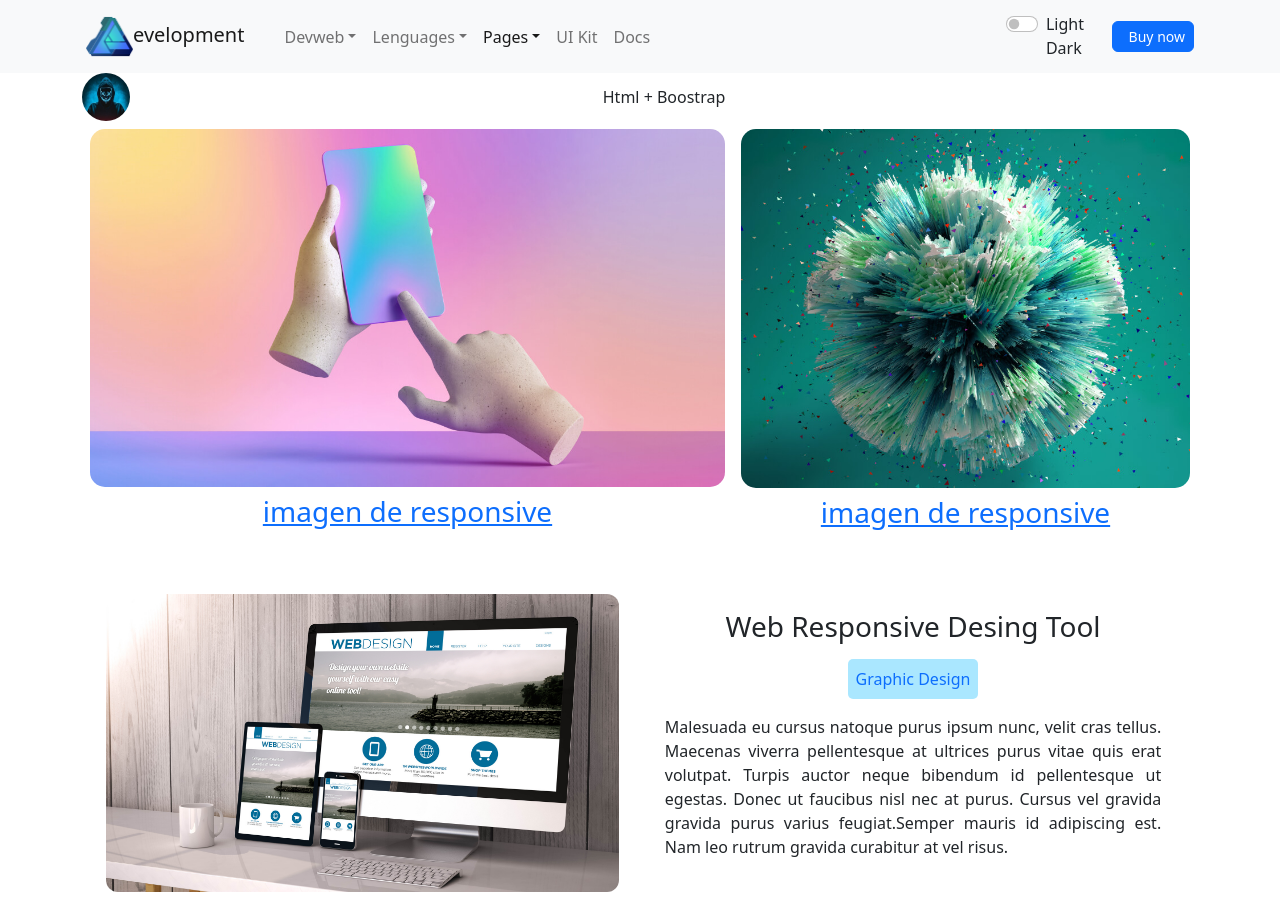
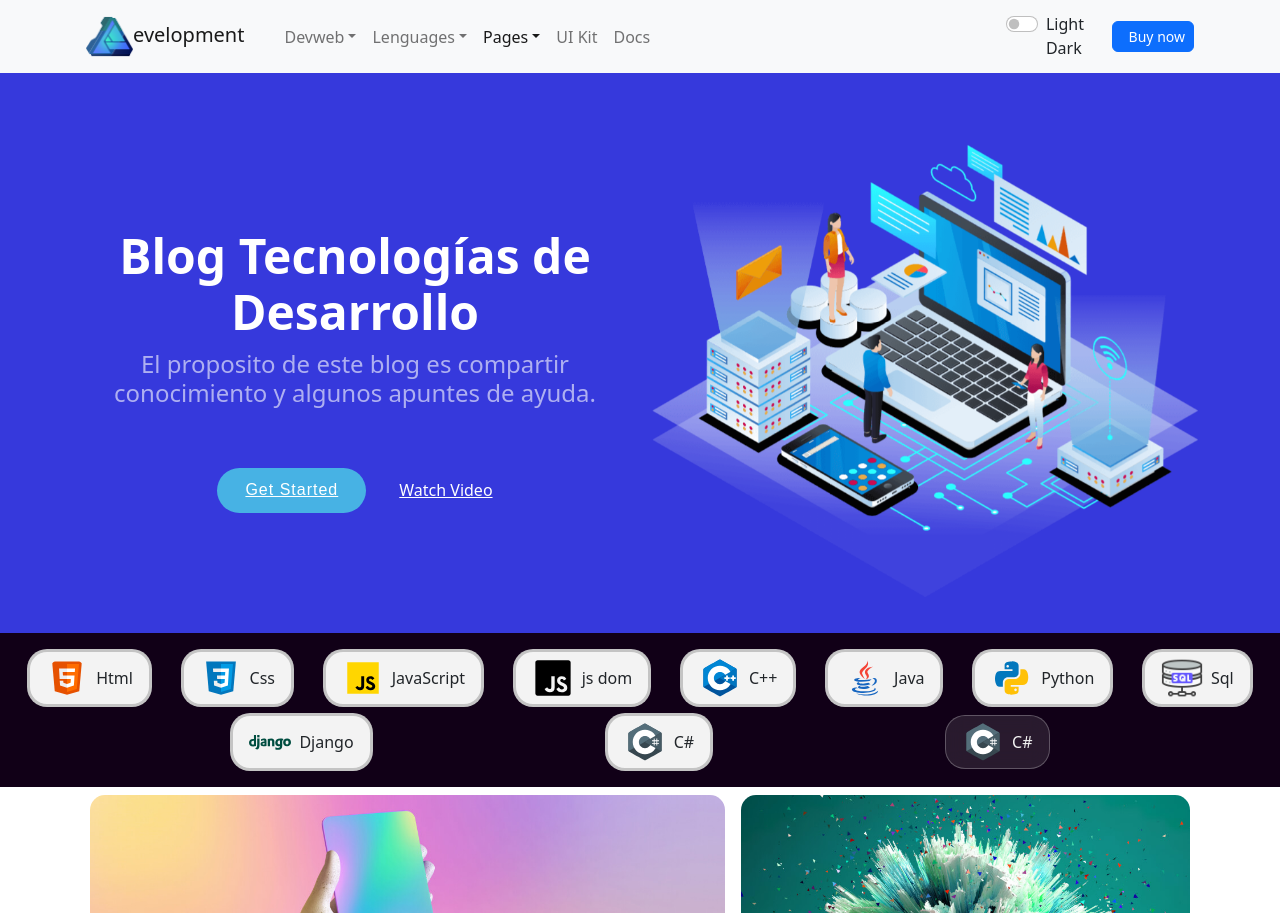
Before and after one commit to erre0uno/Andres_Dev, a plain HTML site: page index.html in a window 1280 px wide. Shown: the top 913 px of the page. Drawn offline with nearby package versions, Linux system fonts and the light colour scheme.

Commit message:
agrego encabezado, pilas de logos y test.html

```diff
--- a/css/styles.css
+++ b/css/styles.css
@@ -7,8 +7,6 @@ body {
 }
 */
 
-
-
 h1,h2,h3,h4,h5{
     text-align: center;
 }
@@ -17,7 +15,7 @@ table, th, td {
     border: 1px solid black
 }
 
-/* ▓▓▓▓▓▓▓▓▓▓▓▓▓▓▓▓▓▓▓▓▓▓▓▓▓▓▓▓▓▓▓▓▓ gradientes  ▓▓▓▓▓▓▓▓▓▓▓▓▓▓▓▓▓▓▓▓▓▓▓▓▓▓▓▓▓*/
+/* ▓▓▓▓▓▓▓▓▓▓▓ gradientes  ▓▓▓▓▓▓▓▓▓▓▓▓*/
 
 .gradiente0{
     background-image: linear-gradient(to top, #0250c5 0%, #d43f8d 100%);
@@ -40,17 +38,19 @@ table, th, td {
     font-family:  'Open Sans Medium', sans-serif;
 }
 
-/* ▓▓▓▓▓▓▓▓▓▓▓▓▓▓▓▓▓▓▓▓▓▓▓▓▓▓▓▓▓▓▓▓▓ trajetas ▓▓▓▓▓▓▓▓▓▓▓▓▓▓▓▓▓▓▓▓▓▓▓▓▓▓▓▓▓*/
+/* ▓▓▓▓▓▓▓▓▓▓▓▓ tarjetas ▓▓▓▓▓▓▓▓▓▓▓▓*/
 .tarjetas{
     margin:10px auto;
     box-shadow: 1px 4px 10px 2px #aaaaaa;
     border: 1px  gray;
 }
 
-/* ▓▓▓▓▓▓▓▓▓▓▓▓▓▓▓▓▓▓▓▓▓▓▓▓▓▓▓▓▓▓▓▓▓ TOOL CSS tarjetas collapse ▓▓▓▓▓▓▓▓▓▓▓▓▓▓▓▓▓▓▓▓▓▓▓▓▓▓▓▓▓*/
+/* ▓▓▓▓▓▓▓▓▓ TOOL CSS tarjetas collapse ▓▓▓▓▓▓▓▓▓*/
 
+/*--------------------------------------------------------------
+# *EFECTO EN EL OVER TRANSICION!!!!
+--------------------------------------------------------------*/
 
-/*EFECTO EN EL OVER TRANSICION!!!!*/
 .post {
     transition: box-shadow 0.3s ease;
 /*  transition: *propiedad *tiempo transicion *algoritmoAcerleracion(ease,ease-in,ease-in-out,ease-out, linear) ; */
@@ -79,11 +79,213 @@ table, th, td {
     color: black;
 }
 
-.ficha {
+#fichas {
+    background-color: #110017;
+    padding: 0.8rem 0.3rem;
     display: flex;
     flex-wrap: wrap;
     align-items: center;
+    justify-content: space-evenly;
+
+}
+.ficha {
+    display: inline-flex;
+    align-items: center;
+    justify-content: center;
+    padding: 0.3rem 1rem;
+    margin: 0.2rem 0.4rem;
+    background-color: #f3f3f3;
+    border-radius: 20px;
+
+    transition: box-shadow 0.3s ease;
+    border: 3px solid #b9b9b9d0;
+}
+.ficha:hover {
+    box-shadow: 0 0.2rem 0.4rem rgba(0,0,0,0.3) ;
+}
+
+.ficha img {
+    width: 42px;
+    height: 42px;
 }
 .ficha p {
+    display: flex;
+    text-align: center;
     margin: 0 auto;
+    padding-left: 0.5rem;
+    font-weight: 500;
 }
+
+
+
+.ficha_transparente {
+  display: inline-flex;
+  align-items: center;
+  justify-content: center;
+  padding: 0.3rem 1rem;
+  margin: 0.2rem 0.4rem;
+
+  transition: box-shadow 0.3s ease;
+  border: 3px solid #b9b9b9d0;
+
+  background: rgba(255, 255, 255, .1);
+  z-index: 1;
+  border: 1px solid rgba(255, 255, 255, .25);
+  border-radius: 20px;
+  backdrop-filter: blur(10px);
+}
+.ficha_transparente:hover {
+  box-shadow: 0 0.2rem 0.4rem rgba(255, 255, 255, 0.3) ;
+}
+.ficha_transparente img
+{
+  width: 42px;
+  height: 42px;
+}
+.ficha_transparente p {
+  display: flex;
+  text-align: center;
+  margin: 0 auto;
+  padding-left: 0.5rem;
+  font-weight: 500;
+  color: #f3f3f3;
+}
+
+/*--------------------------------------------------------------
+# Hero Section
+--------------------------------------------------------------*/
+#hero {
+    width: 100%;
+    height: 70vh;
+    background: #3639dc;
+  }
+
+  #hero .container {
+    padding-top: 2.2rem;
+  }
+
+  #hero h1 {
+    margin: 0 0 10px 0;
+    font-size: 48px;
+    font-weight: 700;
+    line-height: 56px;
+    color: #fff;
+  }
+
+  #hero h2 {
+    color: rgba(255, 255, 255, 0.6);
+    margin-bottom: 50px;
+    font-size: 24px;
+  }
+
+  #hero .btn-get-started {
+    font-family: "Jost", sans-serif;
+    font-weight: 500;
+    font-size: 16px;
+    letter-spacing: 1px;
+    display: inline-block;
+    padding: 10px 28px 11px 28px;
+    border-radius: 50px;
+    transition: 0.5s;
+    margin: 10px 0 0 0;
+    color: #fff;
+    background: #47b2e4;
+  }
+
+  #hero .btn-get-started:hover {
+    background: #209dd8;
+  }
+
+  #hero .btn-watch-video {
+    font-size: 16px;
+    display: flex;
+    align-items: center;
+    transition: 0.5s;
+    margin: 10px 0 0 25px;
+    color: #fff;
+    line-height: 1;
+  }
+
+  #hero .btn-watch-video i {
+    line-height: 0;
+    color: #fff;
+    font-size: 32px;
+    transition: 0.3s;
+    margin-right: 8px;
+  }
+
+  #hero .btn-watch-video:hover i {
+    color: #47b2e4;
+  }
+
+  #hero .animated {
+    animation: up-down 2s ease-in-out infinite alternate-reverse both;
+  }
+
+  @media (max-width: 991px) {
+    #hero {
+      height: 100vh;
+      text-align: center;
+    }
+
+    #hero .animated {
+      -webkit-animation: none;
+      animation: none;
+    }
+
+    #hero .hero-img {
+      text-align: center;
+    }
+
+    #hero .hero-img img {
+      width: 50%;
+    }
+  }
+
+  @media (max-width: 768px) {
+    #hero h1 {
+      font-size: 28px;
+      line-height: 36px;
+    }
+
+    #hero h2 {
+      font-size: 18px;
+      line-height: 24px;
+      margin-bottom: 30px;
+    }
+
+    #hero .hero-img img {
+      width: 70%;
+    }
+  }
+
+  @media (max-width: 575px) {
+    #hero .hero-img img {
+      width: 80%;
+    }
+
+    #hero .btn-get-started {
+      font-size: 16px;
+      padding: 10px 24px 11px 24px;
+    }
+  }
+
+  @-webkit-keyframes up-down {
+    0% {
+      transform: translateY(10px);
+    }
+
+    100% {
+      transform: translateY(-10px);
+    }
+  }
+
+  @keyframes up-down {
+    0% {
+      transform: translateY(10px);
+    }
+
+    100% {
+      transform: translateY(-10px);
+    }
+  }
--- /dev/null
+++ b/css/test.css
@@ -0,0 +1,113 @@
+/* ▓▓▓▓▓▓▓▓▓▓▓▓ tarjetas ▓▓▓▓▓▓▓▓▓▓▓▓*/
+
+body {
+  display: grid;
+  place-items: center;
+  background: #110017;
+  font-family: 'Quicksand', sans-serif;
+
+}
+
+.container:after {
+  content:'';
+  height: 50px;
+  width: 50px;
+  position: absolute;
+  border-radius: 50%;
+  background: linear-gradient(#aba2b0, #664475);
+  transform: translate(-10px, -250px);
+}
+
+.container:before {
+  content:'';
+  height: 100px;
+  width: 100px;
+  position: absolute;
+  border-radius: 50%;
+  background: linear-gradient(#aba2b0, #664475);
+  transform: translate(120px, 160px);
+}
+
+.box {
+  height: 200px;
+  width: 180px;
+  position: relative;
+  background: rgba(255, 255, 255, .1);
+  z-index: 1;
+  top: 3em;
+  border: 1px solid rgba(255, 255, 255, .25);
+  border-radius: 6px;
+  backdrop-filter: blur(10px);
+}
+.content{
+  z-index: 2;
+  position: absolute;
+}
+
+img{
+  position: absolute;
+  top: -180px;
+  left: 50px;
+  border-radius: 50%;
+  width: 75px;
+  height: 75px;
+  box-shadow: 2px 1px 10px rgba(0,0,0,15);
+}
+h3{
+  position: absolute;
+  left: 60px;
+  top: -110px;
+  font-weight: 100;
+  color: #baafbd;
+}
+.profession{
+  letter-spacing: 1px;
+  font-size: .6em;
+  color: grey;
+  z-index: 30;
+  left: 65px;
+  top: -75px;
+  position: relative;
+  font-family: serif,cursive;
+}
+ul {
+  z-index: 10;
+  position: relative;
+}
+.card__info {
+  margin: 1em 0;
+  list-style-type: none;
+  padding: 0;
+}
+.card__info li{
+  display: inline-block;
+  text-align: center;
+  padding: 0.5em;
+  position: relative;
+  left: 30px;
+  top: -65px;
+}
+.value{
+  font-size: 10px;
+  display: block;
+  font-weight: bold;
+  color: #8e7d91;
+
+}
+.parameter{
+  font-weight: 100;
+  font-size: 10px;
+  color: #e7dfe8;
+
+}
+.follow{
+  position: absolute;
+  width: 10em;
+  top: 35px;
+  left: -120px;
+  z-index: 10;
+  background: transparent;
+  color: #c8c1c9;
+  border: 1px solid rgba(255,255,255,25);
+  cursor: pointer;
+}
--- a/index.html
+++ b/index.html
@@ -13,6 +13,7 @@
 </head>
 
 <body>
+
   <header class="header navbar navbar-expand-lg bg-light navbar-sticky">
     <div class="container px-3">
       <a href="index.html" class="navbar-brand pe-3">
@@ -29,7 +30,8 @@
               <a href="#" class="nav-link dropdown-toggle" data-bs-toggle="dropdown">Devweb</a>
               <div class="dropdown-menu p-0">
                 <div class="d-lg-flex">
-                  <div class="mega-dropdown-column bg-position-center bg-repeat-0 bg-size-cover rounded-3 rounded-end-0" style="background-image: url(assets/img/landings.jpg); margin: -1px;"></div>
+                  <div class="mega-dropdown-column bg-position-center bg-repeat-0 bg-size-cover rounded-3 rounded-end-0"
+                    style="background-image: url(assets/img/landings.jpg); margin: -1px;"></div>
                   <div class="mega-dropdown-column pt-lg-3 pb-lg-4">
                     <ul class="list-unstyled mb-0">
                       <li><a href="#" class="dropdown-item">Template Intro Page</a></li>
@@ -59,7 +61,7 @@
               </ul>
             </li>
             <li class="nav-item dropdown">
-              <a  href="#" class="nav-link dropdown-toggle active" data-bs-toggle="dropdown">Pages</a>
+              <a href="#" class="nav-link dropdown-toggle active" data-bs-toggle="dropdown">Pages</a>
               <div class="dropdown-menu">
                 <div class="d-lg-flex pt-lg-3">
                   <div class="mega-dropdown-column">
@@ -137,7 +139,8 @@
         <label class="form-check-label d-none d-sm-block" for="theme-mode">Light</label>
         <label class="form-check-label d-none d-sm-block" for="theme-mode">Dark</label>
       </div>
-      <button type="button" class="navbar-toggler" data-bs-toggle="offcanvas" data-bs-target="#navbarNav" aria-controls="navbarNav" aria-expanded="false" aria-label="Toggle navigation">
+      <button type="button" class="navbar-toggler" data-bs-toggle="offcanvas" data-bs-target="#navbarNav"
+        aria-controls="navbarNav" aria-expanded="false" aria-label="Toggle navigation">
         <span class="navbar-toggler-icon"></span>
       </button>
       <a href="#" class="btn btn-primary btn-sm fs-sm rounded d-none d-lg-inline-flex" target="_blank" rel="noopener">
@@ -147,14 +150,71 @@
     </div>
   </header> <!-- ▓▓▓▓ End head  ▓▓▓▓▓-->
 
-  <section>
-    <div class="container ">
+  <!-- ▓▓▓▓ HERO  ▓▓▓▓▓-->
+  <section id="hero" class="d-flex align-items-center">
+    <div class="container">
+      <div class="row">
+        <div
+          class="col-lg-6 d-flex flex-column justify-content-center pt-4 pt-lg-0 order-2 order-lg-1 aos-init aos-animate"
+          data-aos="fade-up" data-aos-delay="200">
+          <h1>Blog Tecnologías de Desarrollo</h1>
+          <h2>El proposito de este blog es compartir conocimiento y algunos apuntes de ayuda.</h2>
+          <div class="d-flex justify-content-center "> <a href="#about"
+              class="btn-get-started scrollto">Get Started</a> <a href="https://www.youtube.com/watch?v=jDDaplaOz7Q"
+              class="glightbox btn-watch-video"><i class="bi bi-play-circle"></i><span>Watch Video</span></a>
+          </div>
+        </div>
+        <div class="col-lg-6 order-1 order-lg-2 hero-img aos-init aos-animate" data-aos="zoom-in" data-aos-delay="200">
+          <img src="../img/hero-img.png" class="img-fluid animated" alt="">
+        </div>
+      </div>
+    </div>
+  </section>
 
+  <!-- ▓▓▓▓ Fichas  ▓▓▓▓▓-->
+  <section id="fichas" class="">
       <div class="ficha">
-          <img src="img/mascara.jpg" alt="Logo" style="width:48px;height: 48px;" class="rounded-circle">
-          <p>Html + Boostrap</p>
+        <img src="img/logo/html.svg" alt="Logo" class="rounded-circle">
+        <p>Html</p>
       </div>
-
+      <div class="ficha">
+        <img src="img/logo/css.svg" alt="Logo" >
+        <p>Css</p>
+      </div><div class="ficha">
+        <img src="img/logo/js.svg" alt="Logo" >
+        <p>JavaScript</p>
+      </div><div class="ficha">
+        <img src="img/logo/jsdom.svg" alt="Logo" >
+        <p>js dom</p>
+      </div>
+      <div class="ficha">
+        <img src="img/logo/c++.svg" alt="Logo" >
+        <p>C++</p>
+      </div>
+      <div class="ficha">
+        <img src="img/logo/java.svg" alt="Logo" >
+        <p>Java</p>
+      </div>
+      <div class="ficha">
+        <img src="img/logo/python.svg" alt="Logo" >
+        <p>Python</p>
+      </div>
+      <div class="ficha">
+        <img src="img/logo/sql2.png" alt="Logo" >
+        <p>Sql</p>
+      </div>
+      <div class="ficha">
+        <img src="img/logo/django.svg" alt="Logo" >
+        <p>Django</p>
+      </div>
+      <div class="ficha">
+        <img src="img/logo/csharp.svg" alt="Logo" >
+        <p>C#</p>
+      </div>
+      <div class="ficha_transparente">
+        <img src="img/logo/csharp.svg" alt="Logo" >
+        <p>C#</p>
+      </div>
   </section>
 
 
@@ -180,17 +240,20 @@
       </div>
     </section>
 
-    <section id="responsive" class="container" >
+    <section id="responsive" class="container">
       <div class="row">
         <div class="col-md-6">
           <img src="./img/responsive.jpeg" alt="" class="img-fluid">
         </div>
 
-        <div class="col-md-6" >
+        <div class="col-md-6">
           <div class="padingtex">
             <h2 class="h3">Web Responsive Desing Tool</h2>
             <a href="#" class="d-table ">Graphic Design</a>
-            <p class="d-md-none d-lg-block pb-3 mb-1 mb-md-1">Malesuada eu cursus natoque purus ipsum nunc, velit cras tellus. Maecenas viverra pellentesque at ultrices purus vitae quis erat volutpat. Turpis auctor neque bibendum id pellentesque ut egestas. Donec ut faucibus nisl nec at purus. Cursus vel gravida gravida purus varius feugiat.Semper mauris id adipiscing est. Nam leo rutrum gravida curabitur at vel risus.</p>
+            <p class="d-md-none d-lg-block pb-3 mb-1 mb-md-1">Malesuada eu cursus natoque purus ipsum nunc, velit cras
+              tellus. Maecenas viverra pellentesque at ultrices purus vitae quis erat volutpat. Turpis auctor neque
+              bibendum id pellentesque ut egestas. Donec ut faucibus nisl nec at purus. Cursus vel gravida gravida purus
+              varius feugiat.Semper mauris id adipiscing est. Nam leo rutrum gravida curabitur at vel risus.</p>
           </div>
         </div>
       </div>
@@ -206,7 +269,7 @@
                   CSS TOOLS
                 </a>
               </div>
-              <div id="collapseOne" class="collapse show data-bs-parent="#accordion">
+              <div id="collapseOne" class="collapse show data-bs-parent=" #accordion">
                 <div class="card-body">
 
                   <div class="row">
@@ -245,7 +308,7 @@
       </div>
     </section>
 
-    <section  class="container">
+    <section class="container">
       <div class="row">
         <div class="car-cont col-12 col-md-5 col-lg-5">
           <div class="car-img">
@@ -271,8 +334,7 @@
         <ul class="navbar-nav">
           <li class="nav-item">
             <a class="navbar-brand" href="#">
-                        <img src="img/mascara.jpg" alt="Logo" style="width:48px;height:45px;"
-                            class="rounded-pill">
+              <img src="img/mascara.jpg" alt="Logo" style="width:48px;height:45px;" class="rounded-pill">
             </a>
           </li>
         </ul>
@@ -301,9 +363,12 @@
       <!-- The slideshow/carousel -->
       <div id="carouselExampleDark" class="carousel carousel-dark slide" data-bs-ride="carousel">
         <div class="carousel-indicators">
-              <button type="button" data-bs-target="#carouselExampleDark" data-bs-slide-to="0" class="active" aria-current="true" aria-label="Slide 1"></button>
-              <button type="button" data-bs-target="#carouselExampleDark" data-bs-slide-to="1" aria-label="Slide 2"></button>
-              <button type="button" data-bs-target="#carouselExampleDark" data-bs-slide-to="2" aria-label="Slide 3"></button>
+          <button type="button" data-bs-target="#carouselExampleDark" data-bs-slide-to="0" class="active"
+            aria-current="true" aria-label="Slide 1"></button>
+          <button type="button" data-bs-target="#carouselExampleDark" data-bs-slide-to="1"
+            aria-label="Slide 2"></button>
+          <button type="button" data-bs-target="#carouselExampleDark" data-bs-slide-to="2"
+            aria-label="Slide 3"></button>
         </div>
         <div class="carousel-inner">
           <div class="carousel-item active" data-bs-interval="5000">
@@ -339,7 +404,7 @@
       </div>
     </header><!-- ▓▓▓▓ End header ▓▓▓▓▓-->
 
-    <div id="cards_4" class="card-body" style="margin:10px auto" >
+    <div id="cards_4" class="card-body" style="margin:10px auto">
       <div class="container-fluid">
         <div class="row">
           <div class="col-12 col-sm-6 col-md-6 col-lg-3 ">
@@ -367,10 +432,10 @@
             </div>
           </div>
           <div class="col-12 col-sm-6 col-md-6 col-lg-3 ">
-                    <div class="card tarjetas"  style="background-image: linear-gradient(to top, #346fc9 0%, #df529b 100%);">
+            <div class="card tarjetas" style="background-image: linear-gradient(to top, #346fc9 0%, #df529b 100%);">
               <div class="card-body row">
                 <div class="col-3">
-                                <img src="img/mascara.jpg" alt="Logo" style="width:48px;height: 48px;"                                    class="rounded-circle">
+                  <img src="img/mascara.jpg" alt="Logo" style="width:48px;height: 48px;" class="rounded-circle">
                 </div>
                 <div class="col-9">
                   <p>JavaScript</p>
@@ -394,21 +459,27 @@
       </div>
     </div><!-- ▓▓▓▓ End cards ▓▓▓▓▓-->
 
-    <div  id="parrafos" class="container">
+    <div id="parrafos" class="container">
       <div class="row">
         <div class="col-4">
           <h3>Titulo Uno </h3>
-                <h7>Lorem, ipsum dolor sit amet consectetur adipisicing elit. Dolorem cum sapiente id dignissimos eos fugiat, facilis tempore aperiam neque optio, animi laboriosam maxime quaerat voluptatem accusantium mollitia dolore? Saepe, minima. </h7>
+          <h7>Lorem, ipsum dolor sit amet consectetur adipisicing elit. Dolorem cum sapiente id dignissimos eos fugiat,
+            facilis tempore aperiam neque optio, animi laboriosam maxime quaerat voluptatem accusantium mollitia dolore?
+            Saepe, minima. </h7>
           <img src="img/mascara.jpg" alt="mascara" width="100px">
         </div>
         <div class="col-4">
           <h3>Titulo Uno </h3>
-                <h7>Lorem, ipsum dolor sit amet consectetur adipisicing elit. Dolorem cum sapiente id dignissimos eos fugiat, facilis tempore aperiam neque optio, animi laboriosam maxime quaerat voluptatem accusantium mollitia dolore? Saepe, minima. </h7>
+          <h7>Lorem, ipsum dolor sit amet consectetur adipisicing elit. Dolorem cum sapiente id dignissimos eos fugiat,
+            facilis tempore aperiam neque optio, animi laboriosam maxime quaerat voluptatem accusantium mollitia dolore?
+            Saepe, minima. </h7>
           <img src="img/mascara.jpg" alt="mascara" width="100px">
         </div>
         <div class="col-4">
           <h3>Titulo Uno </h3>
-                <h7>Lorem, ipsum dolor sit amet consectetur adipisicing elit. Dolorem cum sapiente id dignissimos eos fugiat, facilis tempore aperiam neque optio, animi laboriosam maxime quaerat voluptatem accusantium mollitia dolore? Saepe, minima. </h7>
+          <h7>Lorem, ipsum dolor sit amet consectetur adipisicing elit. Dolorem cum sapiente id dignissimos eos fugiat,
+            facilis tempore aperiam neque optio, animi laboriosam maxime quaerat voluptatem accusantium mollitia dolore?
+            Saepe, minima. </h7>
           <img src="img/mascara.jpg" alt="mascara" width="100px">
         </div>
       </div>
```
Also changed, not shown: test.html (added, +61 -0 lines), img/hero-img.png (added), img/logo/c++.svg (added), img/logo/csharp.svg (added), img/logo/css.svg (added), img/logo/django.png (added), img/logo/django.svg (added), img/logo/html.svg (added), img/logo/java.svg (added), img/logo/js.svg (added), img/logo/jsdom.svg (added), img/logo/python.svg (added), img/logo/sql.png (added), img/logo/sql2.png (added). Lines whose indentation alone changed are shown as unchanged.
